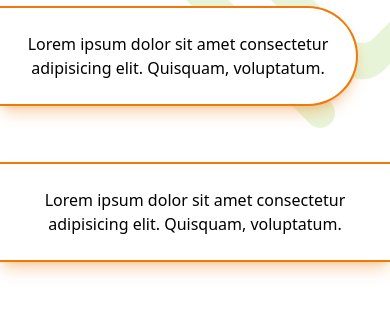
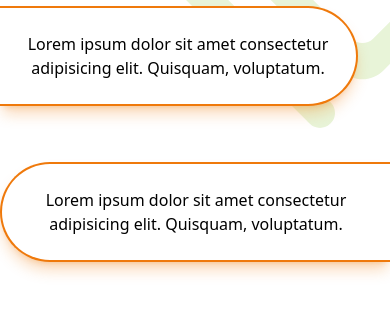
Before and after one commit to mariliafs1/forja-da-raposa, an Astro site: page / in a window 390 px wide. Shown: the part 388-704 px from the top of the page. Built offline with nearby package versions, Linux system fonts and the light colour scheme; Astro itself is replaced by a stand-in of ours; a web font is replaced by a local one.

Commit message:
ajeita mais uma vez o lado dos cards

```diff
--- a/src/components/Card1.astro
+++ b/src/components/Card1.astro
@@ -1,21 +1,23 @@
 ---
 const { text, alinhamento } = Astro.props;
 
-let justifica = "";
-let lado = "";
-
-if (alinhamento == "direita") {
-  justifica = "justify-start";
-  lado = "r";
-} else if (alinhamento == "esquerda") {
-  justifica = "justify-end";
-  lado = "l";
-}
+let justifica = alinhamento === "direita" ? "justify-start" : "justify-end";
+let lado = alinhamento === "direita" ? "r" : "l";
+let rounded = alinhamento === "direita" ? "rounded-r-full" : "rounded-l-full";
+let border = alinhamento === "direita" ? "border-r-2" : "border-l-2";
 ---
 
-<section class=`flex m${lado}-8 ${justifica} `>
+<!-- <section class=`flex m${lado}-8 ${justifica} `>
   <div
     class=`bg-white my-7 py-6 px-6 rounded-${lado}-full border-y-2 border-${lado}-2 border-orangeFox shadow-lg shadow-orangeFox/30 md:rounded-full md:border-2 `
+  >
+    <slot />
+  </div>
+</section> -->
+
+<section class={`flex m${lado}-8 ${justifica}`}>
+  <div
+    class={`bg-white my-7 py-6 px-6 ${rounded} border-y-2 ${border} border-orangeFox shadow-lg shadow-orangeFox/30 md:rounded-full md:border-2`}
   >
     <slot />
   </div>
--- a/src/pages/index.astro
+++ b/src/pages/index.astro
@@ -9,8 +9,8 @@ import Card1 from "../components/Card1.astro";
   <Navbar />
   <Banner />
   <div class="flex flex-col md:flex-row justify-center items-center md:mx-20 lg:mx-60">
-	<Card1 alinhamento="direita">Lorem ipsum dolor sit amet consectetur adipisicing elit. Quisquam, voluptatum.</Card1>
-	<Card1 alinhamento="esquerda">Lorem ipsum dolor sit amet consectetur adipisicing elit. Quisquam, voluptatum.</Card1>
+    <Card1 alinhamento="direita">Lorem ipsum dolor sit amet consectetur adipisicing elit. Quisquam, voluptatum.</Card1>
+    <Card1 alinhamento="esquerda">Lorem ipsum dolor sit amet consectetur adipisicing elit. Quisquam, voluptatum.</Card1>
   </div>
 
 
```
